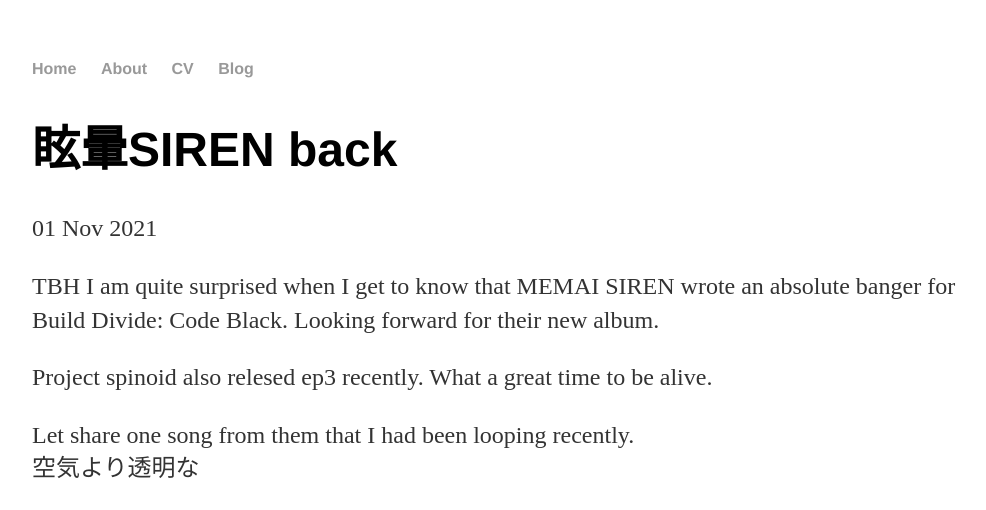
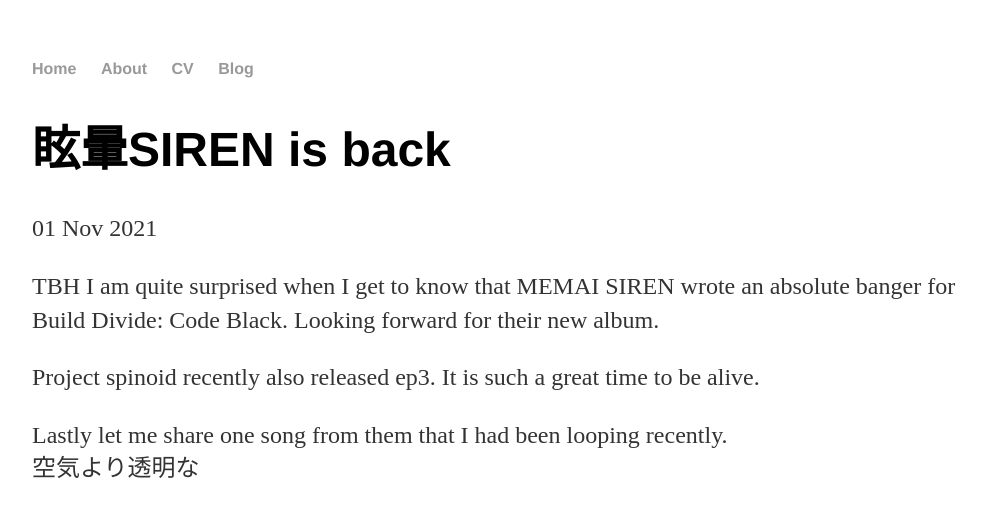
Before and after one commit to n-buna404/n-buna404.github.io, a Jekyll site: the page built from _posts/2021-11-01-眩暈SIREN-back.md, in a window 1280 px wide, cut to the strip 0-510 px from the top of the page. Shown: the whole strip, without its empty margins (128-1114 px from the left). Built offline with Jekyll 4.4.1, drawn with Linux system fonts in a browser that asks for light colours.

Commit message:
Update 2021-11-01-眩暈SIREN-back.md

```diff
--- a/_posts/2021-11-01-眩暈SIREN-back.md
+++ b/_posts/2021-11-01-眩暈SIREN-back.md
@@ -1,15 +1,15 @@
 ---
 layout: post
-title: "眩暈SIREN back"
+title: "眩暈SIREN is back"
 date: 2021-11-01
 ---
 
 TBH  I am quite surprised when I get to know that MEMAI SIREN wrote an absolute banger for Build Divide: Code Black.
 Looking forward for their new album.
 
-Project spinoid also relesed ep3 recently. What a great time to be alive.
+Project spinoid recently also released ep3. It is such a great time to be alive.
 
-Let share one song from them that I had been looping recently.<br>
+Lastly let me share one song from them that I had been looping recently.<br>
 空気より透明な
 <pre>
 <div class="video-container">
```
